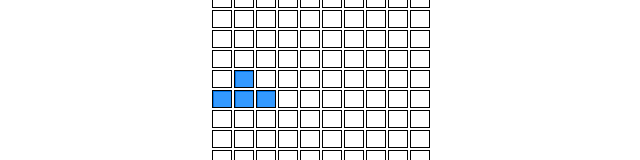
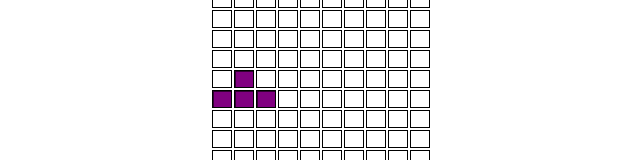
Before and after one commit to MikeCroall/React-Tetris, a React (Create React App) app: page / in a window 1280 px wide. Shown: the part 165-325 px from the top of the page, without its empty margins (319-959 px from the left). Built offline with nearby package versions, Linux system fonts and the light colour scheme; what react-keydown would draw is missing.

Commit message:
Each tetromino has it's own colour. Shadows also added to the unqiue colours.
The grid is now that of numbers, rather than booleans, and relevant functions have been updated to account for this. Still my first time using react so apologies in advance if there was a better way to do any part of this.

```diff
--- a/src/components/grid/index.tsx
+++ b/src/components/grid/index.tsx
@@ -10,7 +10,7 @@ interface IDimensions {
  * State is just cell data (and potentially some positive x and y offsets)
  */
 interface IGridState {
-    cells: boolean[][],
+    cells: number[][],
     xOffset?: number,
     yOffset?: number
 }
@@ -31,7 +31,7 @@ export class Grid {
 
         // use state parameter if provided, otherwise fill with nulls
         this.state = state || {
-            cells: Array(dimensions.height).fill(false).map(row => Array(dimensions.width).fill(false))
+            cells: Array(dimensions.height).fill(0).map(row => Array(dimensions.width).fill(0))
         };
     }
 
@@ -49,7 +49,7 @@ export class Grid {
      */
     public deleteRow = (y: number): Grid => new Grid(this.getDimensions(), {
         cells: [
-            Array(this.getDimensions().width).fill(false),
+            Array(this.getDimensions().width).fill(0),
             ...this.getCells().slice(0, y),
             ...this.getCells().slice(y + 1)
         ]
@@ -69,12 +69,12 @@ export class Grid {
     /**
      * Returns a copy of the cells in this grid's state
      */
-    public getCells = (): boolean[][] => this.state.cells.slice(0).map(row => row.slice(0));
+    public getCells = (): number[][] => this.state.cells.slice(0).map(row => row.slice(0));
 
     /**
      * Returns a copy of the grid's cells once offsets have been applied
      */
-    public getOffsetCells = (): boolean[][] => {
+    public getOffsetCells = (): number[][] => {
 
         // TODO: fix this, the code is dirty
 
@@ -86,13 +86,13 @@ export class Grid {
 
         return yOffset ? [
 
-            // fill in y offset rows of false data
-            ...Array(yOffset).fill(false).map(r => Array(width + xOffset).fill(false)),
+            // fill in y offset rows of 'empty' data
+            ...Array(yOffset).fill(0).map(r => Array(width + xOffset).fill(0)),
 
             // pad the grid's rows with the x offset data
-            ...cells.map(r => xOffset ? [...Array(xOffset).fill(false), ...r.slice(0)] : r.slice(0))
+            ...cells.map(r => xOffset ? [...Array(xOffset).fill(0), ...r.slice(0)] : r.slice(0))
         ] :
-        [...cells.map(r => xOffset ? [...Array(xOffset).fill(false), ...r.slice(0)] : r.slice(0))];
+        [...cells.map(r => xOffset ? [...Array(xOffset).fill(0), ...r.slice(0)] : r.slice(0))];
     }
 
     /**
@@ -100,7 +100,7 @@ export class Grid {
      * @param width the number of values in each row of the grid
      * @param height the number of rows in the gri
      */
-    public getPaddedCells = (otherDimensions: IDimensions): boolean[][] => {
+    public getPaddedCells = (otherDimensions: IDimensions): number[][] => {
 
         // get this grid's cell data, and its (x, y) offset from the (0, 0) origin
         const cells = this.getOffsetCells();
@@ -112,10 +112,10 @@ export class Grid {
         return [
 
             // pad the grid's rows with the x offset data
-            ...cells.map(r => xOffset ? [...r.slice(0), ...Array(xOffset).fill(false)] : r),
+            ...cells.map(r => xOffset ? [...r.slice(0), ...Array(xOffset).fill(0)] : r),
 
-            // fill in y offset rows of false data
-            ...Array(yOffset).fill(false).map(r => Array(otherDimensions.width).fill(false))
+            // fill in y offset rows of 'empty' data
+            ...Array(yOffset).fill(0).map(r => Array(otherDimensions.width).fill(0))
         ].slice(0, otherDimensions.height );
     }
 
@@ -158,7 +158,7 @@ export class Grid {
 
         return this.state.cells.map(
             (row, y) => row.map(
-                (cell, x) => [adjustedOther[y][x], cell].every(c => c)
+                (cell, x) => [adjustedOther[y][x], cell].every(c => c !== 0)
             ).some(x => x)
         ).some(x => x);
     }
--- a/src/components/tetromino/index.tsx
+++ b/src/components/tetromino/index.tsx
@@ -11,6 +11,17 @@ export enum Tetromino {
     T = 't',
     Z = 'z'
 };
+
+// the different tetromino colours (corresponds to the css classes for colour, applied in gameboard)
+export enum TetroCol {
+    longBoy = 1,
+    backL,
+    l,
+    square,
+    backZ,
+    t,
+    z
+}
 
 // probably overkill but oh well...
 interface ICoordinate {
@@ -96,18 +107,18 @@ export const getRandomTetromino = (): Tetromino =>
 const getTetromino = (tetromino: Tetromino, orientation: number = 0): ICoordinate[] => tetrominoCoordinates[tetromino][orientation];
 
 /**
- * Builds a 4x4 boolean grid representation for a given Tetromino and orientation
+ * Builds a 4x4 number grid representation for a given Tetromino and orientation
  * @param tetromino the Tetromino instance to use the coordinates for
  * @param orientation the orientation (* 90deg) to get the coordinates for
  */
-export const buildTetrominoCells = (tetromino: Tetromino, orientation: number = 0): boolean[][] => {
+export const buildTetrominoCells = (tetromino: Tetromino, orientation: number = 0): number[][] => {
 
     // create placeholder cells
-    const cells = Array(4).fill(false).map(row => Array(4).fill(false));
+    const cells = Array(4).fill(0).map(row => Array(4).fill(0));
 
     // add the tetromino cells onto it
     getTetromino(tetromino, orientation % 4).map(c => {
-        cells[c.y][c.x] = true
+        cells[c.y][c.x] = TetroCol[tetromino];
     });
 
     return cells;
--- a/src/components/viewport/gameboard/index.tsx
+++ b/src/components/viewport/gameboard/index.tsx
@@ -8,7 +8,7 @@ import styles from './styles';
  * Gameboard needs an array of 2d grid layers, and WxH dimensions
  */
 export interface IGameboardProps {
-    grid: boolean[][];
+    grid: number[][];
 }
 
 /**
@@ -24,7 +24,15 @@ export class Gameboard extends React.Component<IGameboardProps> {
                         <div className={css(styles.row)} key={y} >
                             {
                                 row.map((cell, x) =>
-                                <div className={css(styles.cell, cell ? styles.active : null)} key={x + '' + y} />)
+                                <div className={css(styles.cell,
+                                    cell === 1 ? styles.longBoy :
+                                    cell === 2 ? styles.backL :
+                                    cell === 3 ? styles.l :
+                                    cell === 4 ? styles.square :
+                                    cell === 5 ? styles.backZ :
+                                    cell === 6 ? styles.t :
+                                    cell === 7 ? styles.z :
+                                    cell !== 0 ? styles.activeDefault : null)} key={x + '' + y} />)
                             }
                         </div>
                     ))
--- a/src/components/viewport/gameboard/styles.tsx
+++ b/src/components/viewport/gameboard/styles.tsx
@@ -24,36 +24,43 @@ export default StyleSheet.create({
         margin: 1
     },
 
-    active: {
+    activeDefault: {
         backgroundColor: '#3399ff',
         boxShadow: 'inset 1px 1px #0073e6'
     },
 
     longBoy: {
-        backgroundColor: '#00ffff'
+        backgroundColor: '#00ffff',
+        boxShadow: 'inset 1px 1px #00b3b3'
     },
 
     backL: {
-        backgroundColor: '#0000ff'
+        backgroundColor: '#0000ff',
+        boxShadow: 'inset 1px 1px #0000b3'
     },
 
     l: {
-        backgroundColor: '#ffa500'
+        backgroundColor: '#ffa500',
+        boxShadow: 'inset 1px 1px #b37400'
     },
 
     square: {
-        backgroundColor: '#ffff00'
+        backgroundColor: '#ffff00',
+        boxShadow: 'inset 1px 1px #b3b300'
     },
 
     backZ: {
-        backgroundColor: '#00ff00'
+        backgroundColor: '#00ff00',
+        boxShadow: 'inset 1px 1px #00b300'
     },
 
     t: {
-        backgroundColor: '#800080'
+        backgroundColor: '#800080',
+        boxShadow: 'inset 1px 1px #330033'
     },
 
     z: {
-        backgroundColor: '#ff0000'
+        backgroundColor: '#ff0000',
+        boxShadow: 'inset 1px 1px #b30000'
     }
 });
--- a/src/helpers/grid/index.tsx
+++ b/src/helpers/grid/index.tsx
@@ -11,9 +11,9 @@ export const endCondition = (foreground: Grid, background: Grid): boolean => (fo
 export const horizontalOverflow = (grid: Grid): boolean => {
     const { xOffset = 0 } = grid.getState();
     return grid.getCells().some(
-        (r: boolean[]) =>
-            r.some((c: boolean, x: number) =>
-                c && (x + xOffset >= GRID_WIDTH)
+        (r: number[]) =>
+            r.some((c: number, x: number) =>
+                c !== 0 && (x + xOffset >= GRID_WIDTH)
             )
     );
 }
@@ -22,7 +22,7 @@ export const horizontalOverflow = (grid: Grid): boolean => {
  * Returns whether or not the grid is currently overflowing the global grid height
  * @param grid the Grid instance to check for overflow
  */
-export const verticalOverflow = (grid: Grid): boolean => grid.getPaddedCells({ width: GRID_WIDTH, height: GRID_HEIGHT }).pop()!.some(c => c);
+export const verticalOverflow = (grid: Grid): boolean => grid.getPaddedCells({ width: GRID_WIDTH, height: GRID_HEIGHT }).pop()!.some(c => c !== 0);
 
 /**
  * Returns whether or not the grid is currently overflowing the global grid dimensions
--- a/src/reducers/engineReducers.tsx
+++ b/src/reducers/engineReducers.tsx
@@ -62,16 +62,16 @@ export function updateBackgroundReducer(state: IStore): IStore {
     }
 
     // if the foreground touches the bottom of the screen, or collides with the background, then spawn a new tetromino
-    if (currentForeground[currentForeground.length - 1].some(c => c) || state.background.overlap(shiftedForeground)) {
+    if (currentForeground[currentForeground.length - 1].some(c => c !== 0) || state.background.overlap(shiftedForeground)) {
         newState = spawnTetrominoReducer(mergeForegroundReducer(state));
     }
 
     let combo = 0;
 
     // FIXME: this is disgusting, change it
-    while (newState.background.getCells().some(row => row.every(c => c))) {
+    while (newState.background.getCells().some(row => row.every(c => c !== 0))) {
         newState.lines += 1
-        newState.background = newState.background.deleteRow(newState.background.getCells().findIndex(row => row.every(c => c)));
+        newState.background = newState.background.deleteRow(newState.background.getCells().findIndex(row => row.every(c => c !== 0)));
         combo = combo ? (combo + (combo * 2)) : 100;
     }
 
```
